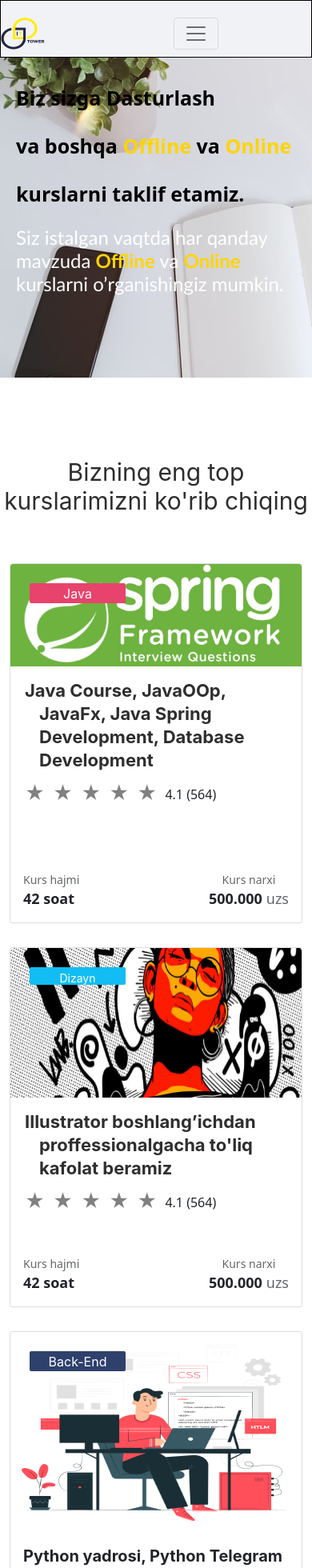
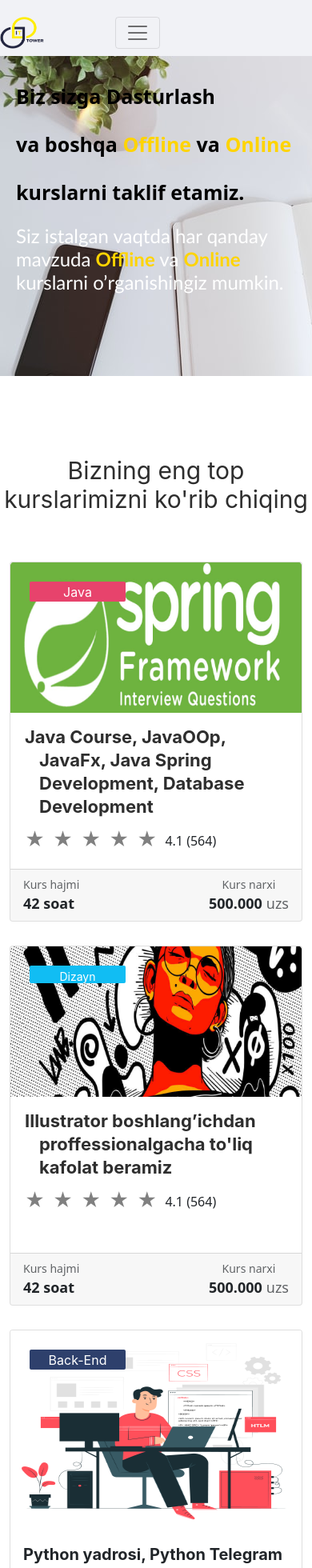
Before and after one commit to Rahmonbek/ittower, a React (Create React App) app: page / in a window 390 px wide. Shown: the top 1960 px of the page at 80% size. Built offline with nearby package versions, Linux system fonts and the light colour scheme.

Commit message:
swqd
dewdew

```diff
--- a/src/pages/dashboards/css/Footer.module.css
+++ b/src/pages/dashboards/css/Footer.module.css
@@ -172,7 +172,7 @@ border-radius: 4px;
     .pay{width: 100%;}
     }
 
-
+    /* BU Footer Group ME */
 
 .headers{
     width: 100%;
@@ -255,7 +255,7 @@ border-radius: 4px;
     position: inherit;
     margin-top: 30px;;
     height: 41px;
-    width: 250px;
+    width: 200px;
     display: flex;
 
 
--- a/src/pages/dashboards/css/Menyu.module.css
+++ b/src/pages/dashboards/css/Menyu.module.css
@@ -9,14 +9,15 @@ body{
 }
 @media(max-width:767px){
     body{
-        overflow-x: hidden;
+        overflow-x: none;
+
 
     }
 
 }
 @media(min-width:767px) and (max-width:1023px){
     body{
-        overflow-x: hidden;
+        overflow-x: none;
     }
 
 }
--- a/src/pages/dashboards/css/Navbar.module.css
+++ b/src/pages/dashboards/css/Navbar.module.css
@@ -209,16 +209,12 @@ cursor: pointer;
             text-align: start;
 
     }
-    .TextHeaderMenu{
 
-    }
     .HeaderMenu{
         height: 400px;
         background-color: green;
         background: url(../img/brand6.jpg);
 
-    }
-    .CircleYellow{
     }
 
     .TextHeaderMenuH1{
--- a/src/pages/dashboards/css/NavbarGroup.module.css
+++ b/src/pages/dashboards/css/NavbarGroup.module.css
@@ -11,6 +11,8 @@
     margin-top: 12px;
     display: flex;
     height: 70px;
+    margin-left: auto;
+
 
 }
  .BrandImg{
@@ -25,7 +27,6 @@
 .NavBarMenuOut{
     width: 100%;
     margin: auto;
-    border: 1px solid black;
     background-color: #F1F2F6;
 
 }
@@ -35,8 +36,13 @@
     body{
         overflow-x: hidden;
     }
+    .NavBarMenuOut{
+        width: 100%;
+
+    }
     .navbarMenu{
         width:100%;
+        margin: auto;
         height: 70px;
     }
     .BrandImg{
@@ -63,8 +69,8 @@
     .navbarCollapse{
         position: absolute;
         width: 150px;
+        margin-left: -40%;
         margin-top: 50px;
-        margin-left: -40%;
         justify-content: start;
         text-align: center;
         background-color: #1E1E1E;
--- a/src/pages/dashboards/pages/Bosh2.js
+++ b/src/pages/dashboards/pages/Bosh2.js
@@ -1,11 +1,9 @@
 import React, { Component } from "react";
-import { Card, Button, Container, Row, Col } from "react-bootstrap";
+import { Card,  Container, Row, Col } from "react-bootstrap";
 import stayle1 from "../css/Navbar1.module.css";
 import images1 from "../img/image1.png";
 import images2 from "../img/image2.png";
-import images3 from "../img/image3.png";
-import images4 from "../img/image4.png";
-import images5 from "../img/image5.png";
+
 import ReactStars from "react-rating-stars-component";
 import BackEndME from "../img/backme.jpg";
 import FrondME from "../img/frondme.jpg";
@@ -54,13 +52,11 @@ export default class Bosh2 extends Component {
                     </div>
                     <div className={stayle1.card12}>Java</div>
 
-                    <div
-                      style={{
-                        display: "flex",
-                        justifyContent: "space-between",
-                        marginTop: "80px",
-                      }}
-                    >
+
+                  </Card.Text>
+                </Card.Body>
+                <Card.Footer className={stayle1.CardFooterMe}>
+                      <div className={stayle1.CardPriceTimeSmall}>
                         <div>
                           <div style={{ fontSize: "14px", opacity: "0.7" }}>
                             Kurs hajmi
@@ -69,7 +65,9 @@ export default class Bosh2 extends Component {
                             <b>42 soat</b>
                           </div>
                         </div>
-                      <div style={{ textAlign: "center", paddingLeft: "90px" }}>
+                        <div
+                          style={{ textAlign: "center", paddingLeft: "60px" }}
+                        >
                           <div style={{ fontSize: "14px", opacity: "0.7" }}>
                             Kurs narxi
                           </div>
@@ -87,8 +85,7 @@ export default class Bosh2 extends Component {
                           </div>
                         </div>
                       </div>
-                  </Card.Text>
-                </Card.Body>
+                    </Card.Footer>
               </Card>
             </Col>
 
@@ -119,7 +116,11 @@ export default class Bosh2 extends Component {
                       <span style={{ paddingTop: "8px" }}> 4.1 (564) </span>
                     </div>
 
-                    <div className={stayle1.CardPriceTimeDesign}>
+
+                  </Card.Text>
+                </Card.Body>
+                <Card.Footer className={stayle1.CardFooterMe}>
+                      <div className={stayle1.CardPriceTimeSmall}>
                         <div>
                           <div style={{ fontSize: "14px", opacity: "0.7" }}>
                             Kurs hajmi
@@ -128,7 +129,9 @@ export default class Bosh2 extends Component {
                             <b>42 soat</b>
                           </div>
                         </div>
-                      <div style={{ textAlign: "center", paddingLeft: "90px" }}>
+                        <div
+                          style={{ textAlign: "center", paddingLeft: "60px" }}
+                        >
                           <div style={{ fontSize: "14px", opacity: "0.7" }}>
                             Kurs narxi
                           </div>
@@ -146,8 +149,7 @@ export default class Bosh2 extends Component {
                           </div>
                         </div>
                       </div>
-                  </Card.Text>
-                </Card.Body>
+                    </Card.Footer>
               </Card>
             </Col>
           </Row>
```
Also changed, not shown: src/pages/dashboards/NavbarMenu/Course.js (+7 -8 lines), src/pages/dashboards/NavbarMenu/NavbarGroup.js (+8 -15 lines), src/pages/dashboards/pages/Footer.js (+1 -6 lines), src/pages/dashboards/pages/Bosh1.js (line endings or trailing spaces). Lines whose indentation alone changed are shown as unchanged.
